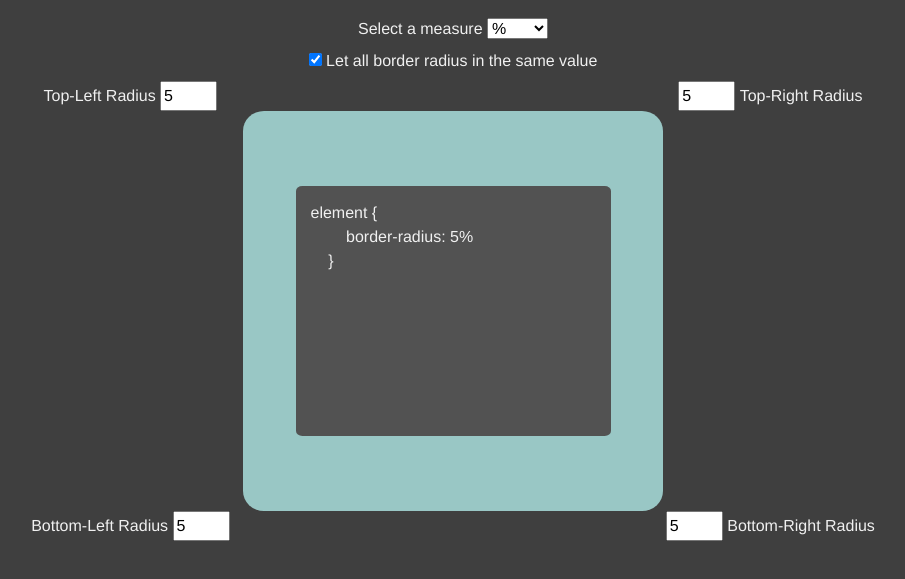
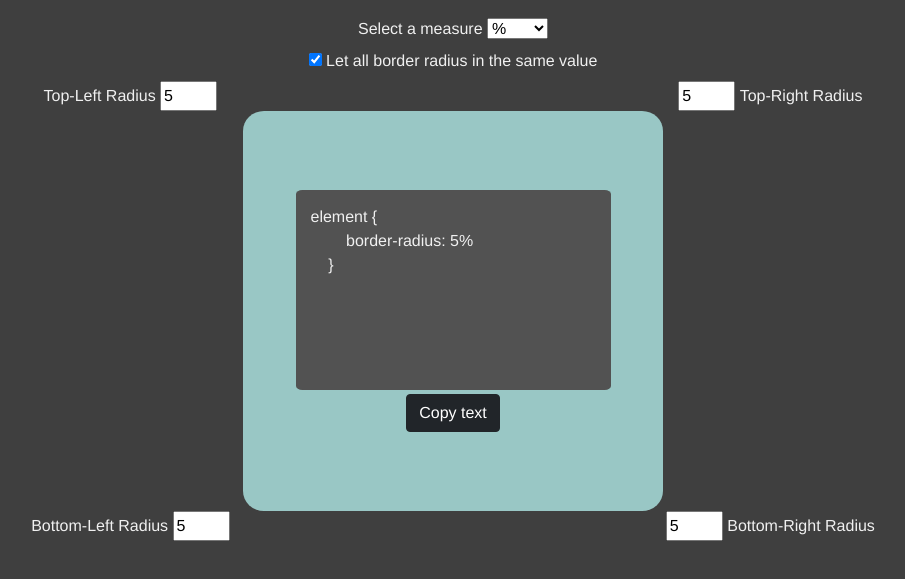
Before and after one commit to lesada/BorderRadiusGenerator, a plain HTML site: page index.html in a window 1280 px wide. Shown: the part 71-650 px from the top of the page, without its empty margins (187-1092 px from the left). Drawn offline with nearby package versions, Linux system fonts and the light colour scheme.

Commit message:
Função de copiar

```diff
--- a/index.html
+++ b/index.html
@@ -58,6 +58,8 @@
         border-radius: 5%
     }
             </textarea>
+
+            <button onclick="copy()" class="btn btn-dark">Copy text</button>
         </div>
         <div class="top d-flex justify-content-around">
             <div>
--- a/script.js
+++ b/script.js
@@ -96,3 +96,12 @@ function updateMeasure(newMeasure) {
 
     getStyle();
 }
+
+function copy() {
+
+    myCss.select();
+    myCss.setSelectionRange(0, 99999); /* For mobile devices */
+
+    navigator.clipboard.writeText(myCss.value);
+
+  }
--- a/styles.css
+++ b/styles.css
@@ -39,15 +39,20 @@ textarea:focus, input:focus{
     display: flex;
     justify-content: center;
     align-items: center;
+    flex-direction: column;
 }
 
 textarea{
     resize: none;
     width: 315px;
-    height: 250px;
+    height: 200px;
     border-radius: 2%;
     border: none;
     background-color: #525252;
     color: #f0f0f0;
     padding: 15px;
 }
+
+button {
+    margin-top: 0.2em;
+}
```
